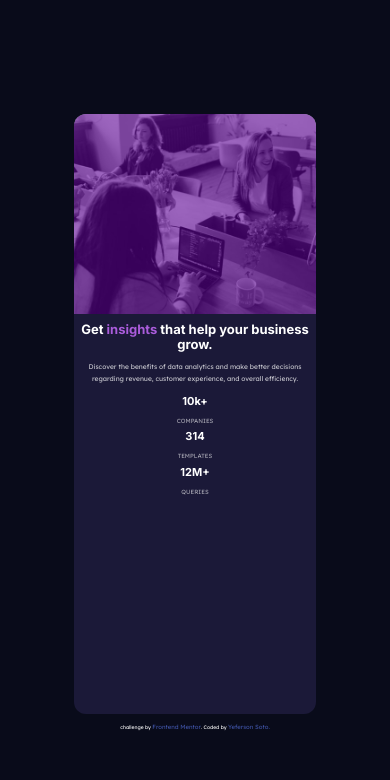
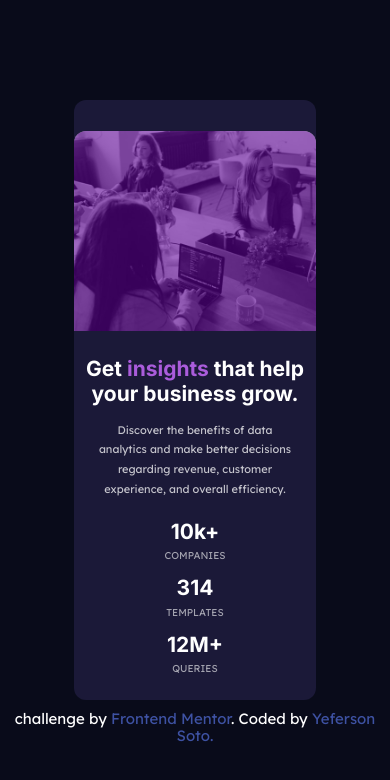
Before and after one commit to duquerson/stats_card_component, a plain HTML site: page html/index.html in a window 390 px wide. Drawn offline with nearby package versions, Linux system fonts and the light colour scheme.

Commit message:
cambios terminados a la vista mobile

```diff
--- a/css/general.scss
+++ b/css/general.scss
@@ -21,8 +21,16 @@
 
 html {
     /*ajuste para uso del rem 1 rem = 10px para tamaño de fuente*/
+    font-size: 62.5%;
     box-sizing: border-box;
-    font-size: 62.5%;
+    margin: 0;
     padding: 0;
+}
+
+//ajuste de titulos y parrafos
+h1,
+h2,
+p {
     margin: 0;
+    padding: 0;
 }
--- a/css/style.scss
+++ b/css/style.scss
@@ -23,17 +23,18 @@
         border-radius: 12px;
         /*repocionamiento de los elementos*/
         display: flex;
-        flex-wrap: wrap;
-        flex-direction: column;
+        flex-direction: column-reverse;
         background-color: var(--Dark_desaturated_blue_card_background);
         .card__contenido {
-            order: 2;
+            margin-top: 26px;
             .card__principal {
                 /*textos, color y fuente*/
                 h1 {
-                    font-size: 1.3rem;
+                    font-size: 2.1rem;
                     font-weight: 700;
                     text-align: center;
+                    margin-left: 12px;
+                    margin-right: 12px;
                     font-family: var(--fuente_titulos);
                     color: var(--White_main_heading_stats);
                     span {
@@ -42,11 +43,11 @@
                 }
                 p {
                     text-align: center;
-                    font-weight: 400;
-                    font-size: 0.67rem;
+                    font-size: 1.1rem;
                     line-height: 1.8;
-                    margin-left: 10px;
-                    margin-right: 10px;
+                    margin-top: 15px;
+                    padding-left: 20px;
+                    padding-right: 20px;
                     font-family: var(--fuente_parrafos);
                     color: var(--Slightly_transparent_white_main_paragraph);
                 }
@@ -55,20 +56,21 @@
                 /*textos, fuente y color*/
                 display: flex;
                 flex-direction: column;
-                justify-content: center;
-                margin-top: 10px;
+                margin-top: 20px;
+                margin-bottom: 10px;
                 .cajas {
                     h2 {
-                        font-size: 1.1rem;
+                        font-size: 2.1rem;
+                        font-weight: 700;
                         text-align: center;
                         font-family: var(--fuente_titulos);
                         color: var(--White_main_heading_stats);
-                        margin: 0;
                     }
                     p {
                         text-align: center;
-                        font-size: 0.6rem;
-                        margin-top: 10px;
+                        font-size: 1rem;
+                        margin-top: 6px;
+                        margin-bottom: 15px;
                         font-family: var(--fuente_parrafos);
                         color: var(--Slightly_transparent_white_stat_headings);
                     }
@@ -78,7 +80,6 @@
         .card__img {
             width: inherit;
             height: 200px;
-            order: 1;
             border-radius: 12px 12px 0 0;
             background: url(../components/images/image-header-desktop.jpg);
             background-repeat: no-repeat;
@@ -95,7 +96,7 @@
 
 .attribution {
     /*autor y reto enlace*/
-    font-size: 0.5rem;
+    font-size: 1.5rem;
     text-align: center;
     font-weight: 400;
     margin-top: 1rem;
@@ -105,7 +106,7 @@
         color: hsl(228, 45%, 44%);
         text-decoration: none;
         text-decoration-style: none;
-        font-size: 0.6rem;
+        font-size: 1.5rem;
         font-weight: 400;
         font-family: var(--fuente_parrafos);
     }
```
Also changed, not shown: css/style.css.
